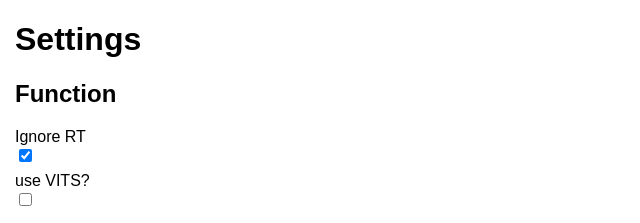
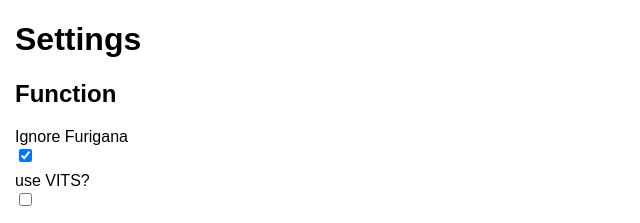
Before and after one commit to raindrop213/AnonTranslator, a browser extension: page options.html in a window 1280 px wide. Shown: the top 223 px of the page, 0-640 px from the left. Drawn offline with Linux system fonts and the light colour scheme.

Commit message:
Furigana

```diff
--- a/options.html
+++ b/options.html
@@ -16,7 +16,7 @@
     </div>
     <div>
       <label>
-        Ignore RT<input type="checkbox" id="ignoreRT">
+        Ignore Furigana<input type="checkbox" id="ignoreRT">
       </label>
     </div>
 
```
